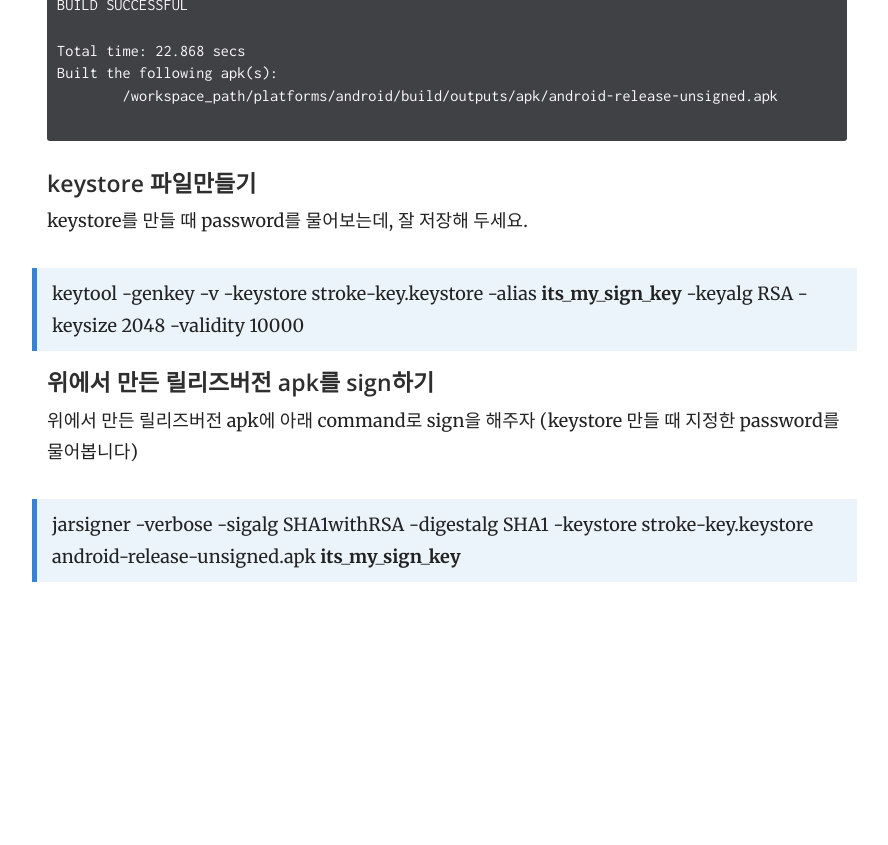
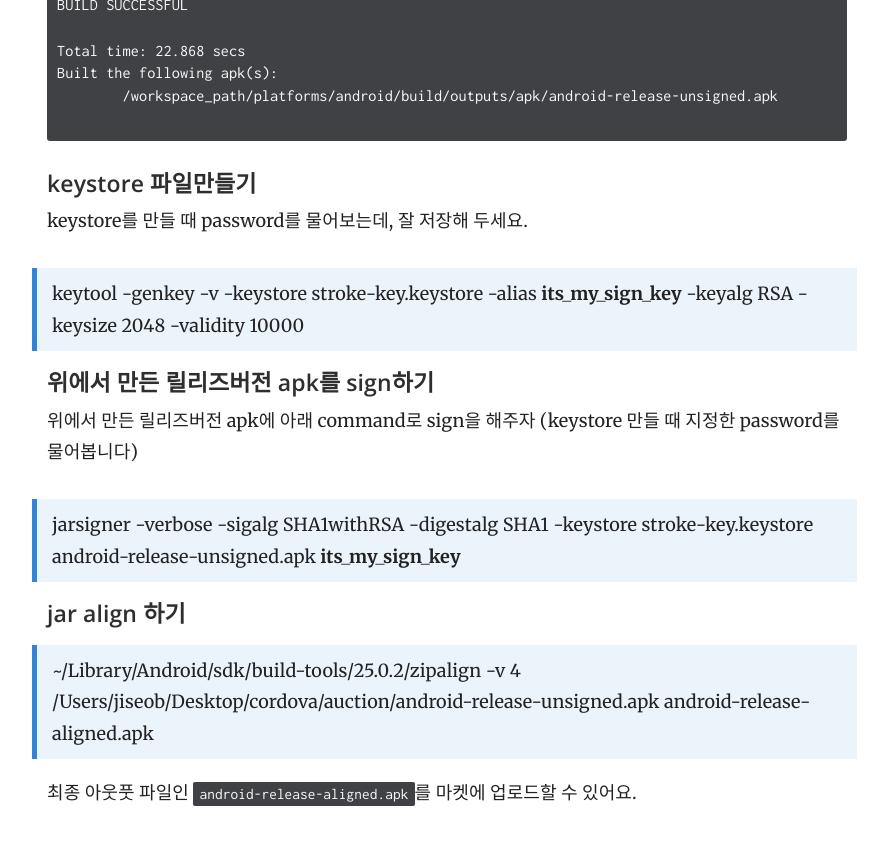
Before and after one commit to j2yes/j2yes.github.io, a Jekyll site: the page built from _docs/ionic-2/make-android-jar.md, in a window 1280 px wide and 900 px high, scrolled down 610 px. Shown: the top 845 px of the window, without its empty margins (343-1231 px from the left). Built offline with Jekyll 4.4.1, drawn with Linux system fonts in a browser that asks for light colours; comment, search, counter and statistics services are not loaded; before the commit the page ends 1270 px from its top, so only the background shows below that.

Commit message:
Updated '_docs/ionic-2/make-android-jar.md' via CloudCannon

```diff
--- a/_docs/ionic-2/make-android-jar.md
+++ b/_docs/ionic-2/make-android-jar.md
@@ -37,3 +37,9 @@ keystore를 만들 때 password를 물어보는데, 잘 저장해 두세요.
 #### 위에서 만든 릴리즈버전 apk를 sign하기
 위에서 만든 릴리즈버전 apk에 아래 command로 sign을 해주자 (keystore 만들 때 지정한 password를 물어봅니다)
 > jarsigner -verbose -sigalg SHA1withRSA -digestalg SHA1 -keystore stroke-key.keystore android-release-unsigned.apk **its_my_sign_key**
+
+
+#### jar align 하기
+> ~/Library/Android/sdk/build-tools/25.0.2/zipalign -v 4 /Users/jiseob/Desktop/cordova/auction/android-release-unsigned.apk android-release-aligned.apk
+
+최종 아웃풋 파일인 `android-release-aligned.apk`를 마켓에 업로드할 수 있어요.
```
